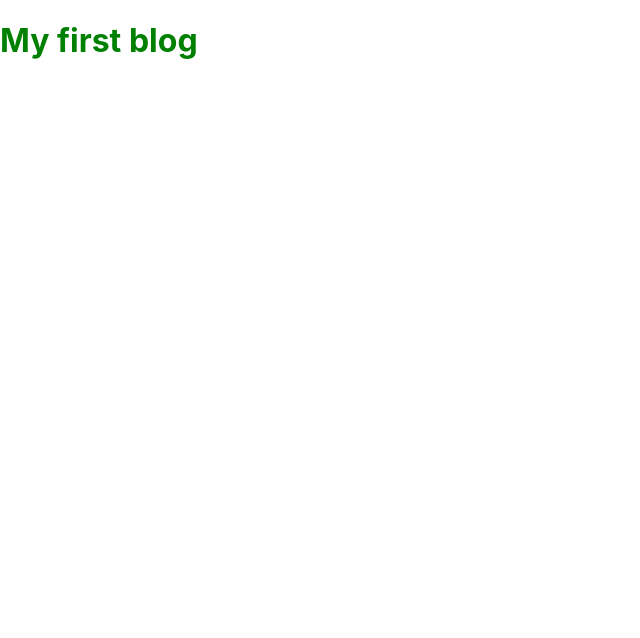
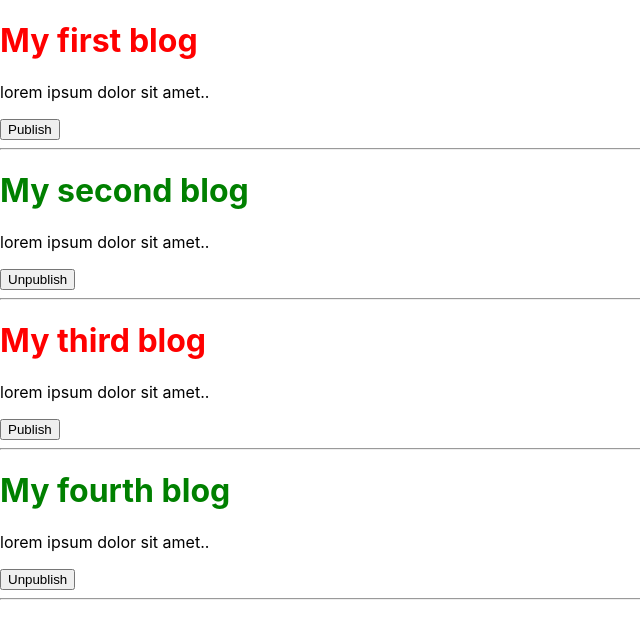
Before and after one commit to dovletg/Blog-Post-React, a React (Create React App) app: page / in a window 1280 px wide. Shown: the top 638 px of the page, without its empty margins (0-640 px from the left). Built offline with nearby package versions, Linux system fonts and the light colour scheme.

Commit message:
Iterate with map through blog posts array

```diff
--- a/src/index.js
+++ b/src/index.js
@@ -1,50 +1,57 @@
 import React from 'react';
 import ReactDOM from 'react-dom';
 import './index.css';
-//import App from './App';
+import App from './App';
 import reportWebVitals from './reportWebVitals';
 
-const blogPost = {
+const myBlogPosts = [
+  {
     title: 'My first blog',
+    body: 'lorem ipsum dolor sit amet..',
+    published: false
+  },
+  {
+    title: 'My second blog',
+    body: 'lorem ipsum dolor sit amet..',
+    published: true
+  },
+  {
+    title: 'My third blog',
+    body: 'lorem ipsum dolor sit amet..',
+    published: false
+  },
+  {
+    title: 'My fourth blog',
     body: 'lorem ipsum dolor sit amet..',
     published: true
   }
+]
 
-
-let isPublishedClassName;
-if(blogPost.published){
-  isPublishedClassName = 'green'
-} else {
-  isPublishedClassName = 'red'
+function publishThePost(e) {
+  if(e.target.innerText === 'Publish') {
+    e.target.innerText = 'Unpublish';
+    e.target.parentElement.querySelector('.blog-title').style.color = 'green';
+  } else {
+    e.target.innerText = 'Publish'
+    e.target.parentElement.querySelector('.blog-title').style.color = 'red';
+  }
 }
 
-const element = <h1 className={isPublishedClassName}>{blogPost.title}</h1>;
+const blogPost = myBlogPosts.map((myBlogPost,index) => {
+  return (
+    <div key={'post_' + index}>
+      <h1 className={(myBlogPost.published ? 'green' : 'red') + ' blog-title'}>{myBlogPost.title}</h1>
+      <p>{myBlogPost.body}</p>
+      <button onClick={publishThePost}>{myBlogPost.published ? 'Unpublish' : 'Publish'}</button>
+      <img src="" alt="" />
+      <hr/>
+    </div>
 
-//function publishThePost(e) {
-  //if(e.target.innerText === 'Publish') {
-   // e.target.innerText = 'Unpublish';
-  //  e.target.parentElement.querySelector('.blog-title').style.color = 'green';
- // } else {
-  //  e.target.innerText = 'Publish'
- //   e.target.parentElement.querySelector('.blog-title').style.color = 'red';
- // }
-//}
-
-//const blogPost = myBlogPosts.map((myBlogPost,index) => {
- // return (
-//    <div key={'post_' + index}>
- //     <h1 className={(myBlogPost.published ? 'green' : 'red') + ' blog-title'}>//{myBlogPost.title}</h1>
- //     <p>{myBlogPost.body}</p>
- //     <button onClick={publishThePost}>{myBlogPost.published ? 'Unpublish' : //'Publish'}</button>
-  //    <img src="" alt="" />
-  //    <hr/>
-  //  </div>
-  //
-  //);
-//})
+  );
+})
 
 ReactDOM.render(
-  element,
+  blogPost,
   document.getElementById('root')
 );
 
@@ -54,6 +61,6 @@ ReactDOM.render(
 reportWebVitals();
 
 
-/* <React.StrictMode>
+{/* <React.StrictMode>
     <App />
-  </React.StrictMode> */
+  </React.StrictMode> */}
```
